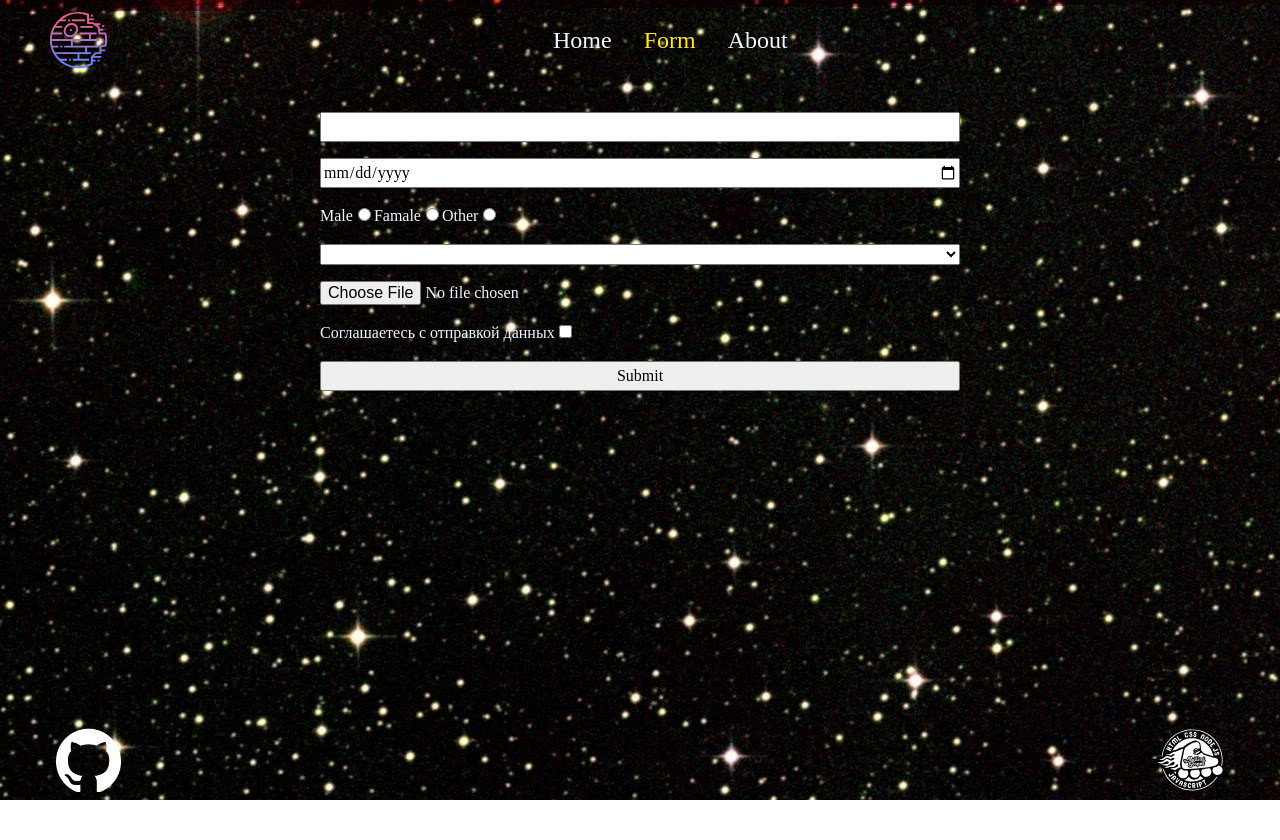
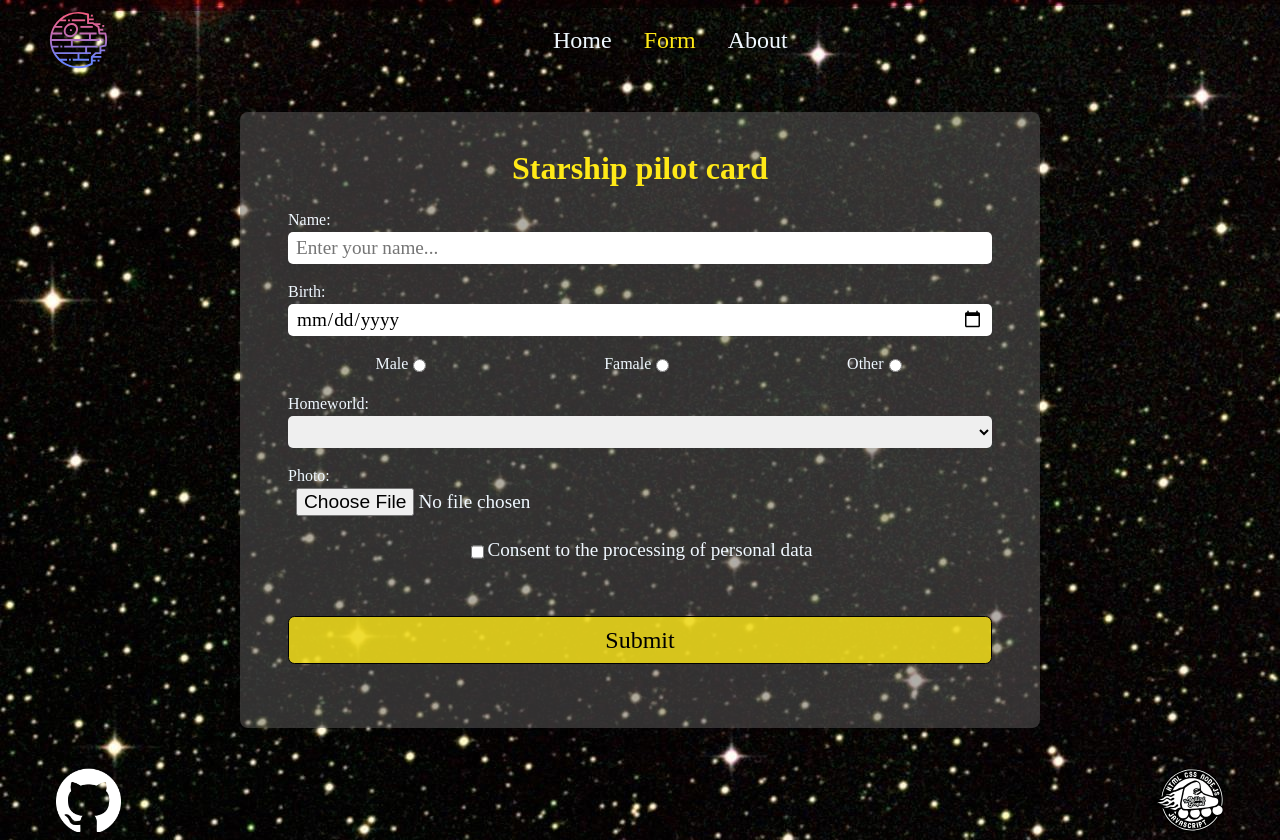
Before and after one commit to D1van007/firstReact, a React (Vite) app: page /form in a window 1280 px wide. Before the commit the page ends 800 px from the top, so only its background shows below. Built offline with nearby package versions, Linux system fonts and the light colour scheme.

Commit message:
feat: add style to form. Correct onload img

```diff
--- a/src/components/card/Card.module.css
+++ b/src/components/card/Card.module.css
@@ -1,6 +1,7 @@
 .person_item {
     list-style-type: none;
     max-width: 20rem;
+    min-height: max-content;
     overflow: hidden;
     cursor: pointer;
     border: 1px solid dimgray;
@@ -11,6 +12,7 @@
 
 .person_foto {
     width: 100%;
+    height: calc(100% - 100px);
     object-fit: cover;
     object-position: center;
 }
--- a/src/components/card/Card.tsx
+++ b/src/components/card/Card.tsx
@@ -25,7 +25,7 @@ class Card extends Component<IPerson, IState> {
   render() {
     const imgUrl =
       this.props.checkbox === true
-        ? 'https://static.wikia.nocookie.net/rustarwars/images/7/73/Chewbaccaheadshot.jpg'
+        ? (this.props.url as string)
         : IMG_PERSON_URL +
           getPersonID((this.props.url as string).slice(0, -1)) +
           IMG_EXTENSION;
--- a/src/components/form/Form.module.css
+++ b/src/components/form/Form.module.css
@@ -1,25 +1,66 @@
 .form_inputs {
   max-width: 50rem;
   color: aliceblue;
-  width: 100%;
+  width: 80%;
   display: flex;
+  align-items: center;
   flex-direction: column;
   margin: 1rem auto;
-  padding: 0 5rem;
+  padding: 2rem 3rem;
+  border-radius: 0.5rem;
   gap: 1rem;
+  background-color: rgba(98, 96, 96, 0.5);
 }
 
-.search_form__input {
-  background-color: rgba(98, 96, 96, 0.5);
-  color: white;
+.form_input {
+  color: black;
   font-size: 1.2rem;
+  height: 2rem;
   width: 100%;
   outline: none;
   padding: 0 0.5rem;
   border-radius: 5px;
+  border: none;
+  cursor: pointer;
 }
 
-.search_form__btn {
-  width: 5rem;
-  border-radius: 5px;
+.form_input__gender {
+  display: flex;
+  width: 100%;
+  justify-content: space-around;
 }
+
+.gender_input__content {
+  display: flex;
+  color: aliceblue;
+    cursor: pointer;
+}
+
+.form_input__photo {
+  color: aliceblue;
+}
+
+.form_input__checkbox {
+  color: aliceblue;
+  display: flex;
+  flex-direction: row-reverse;
+  justify-content: center;
+  cursor: pointer;
+}
+
+.form_btn {
+  font-size: 1.5rem;
+  padding: 0 auto;
+  width: 100%;
+  height: 3rem;
+  margin: 2rem 0;
+  border: none;
+  border-radius: 0.4rem;
+background: rgb(255, 233, 23, 0.8);
+border: 1px solid black;
+cursor: pointer;
+}
+
+.form_btn:hover {
+  background: rgb(255, 233, 23);
+}
--- a/src/components/form/Form.tsx
+++ b/src/components/form/Form.tsx
@@ -46,8 +46,6 @@ class Form extends Component {
     if (this.homeworldRef.current)
       (this.homeworldRef.current as HTMLSelectElement).value =
         this.form.homeworld;
-    if (this.fotoRef.current)
-      (this.fotoRef.current as HTMLInputElement).value = '';
     if (this.checkboxRef.current)
       (this.checkboxRef.current as HTMLInputElement).checked =
         this.form.checkbox;
@@ -55,6 +53,18 @@ class Form extends Component {
 
   componentWillUnmount() {
     this.setAllInputLocalStorage();
+  }
+
+  handlerImgChange(event: React.ChangeEvent<HTMLInputElement>): void {
+    if (event.target.files) {
+      const file = event.target.files[0];
+      const fileReader = new FileReader();
+      fileReader.readAsDataURL(file);
+      fileReader.onload = () => {
+        const urlImgForm = String(fileReader.result);
+        localStorage.setItem('urlImgForm', urlImgForm);
+      };
+    }
   }
 
   setAllInputLocalStorage() {
@@ -69,7 +79,7 @@ class Form extends Component {
     this.setAllInputLocalStorage();
     this.createPerson();
     (event.target as HTMLFormElement).reset();
-    alert('Карточка создана и добавлена на главную страницу');
+    alert('Card created and added to home page');
   };
 
   createPerson() {
@@ -78,7 +88,6 @@ class Form extends Component {
   }
 
   redefineRef(): IForm {
-    // console.log(URL.createObjectURL(this.fotoRef.current?.files[0]));
     return {
       name: this.nameRef.current?.value as string,
       birth: this.birthRef.current?.value as string,
@@ -88,9 +97,8 @@ class Form extends Component {
         other: this.genderRefOther.current?.checked as boolean,
       },
       homeworld: this.homeworldRef.current?.value as string,
-      foto:
-        this.fotoRef.current !== null
-          ? /* this.fotoRef.current.files[0] */ ''
+      foto: localStorage.getItem('urlImgForm')
+        ? (localStorage.getItem('urlImgForm') as string)
         : '',
       checkbox: this.checkboxRef.current?.checked as boolean,
     };
@@ -99,16 +107,24 @@ class Form extends Component {
   render() {
     return (
       <form className={styles.form_inputs} onSubmit={this.handleFormSubmit}>
+        <h1 style={{ color: 'rgb(255, 233, 23)' }}>Starship pilot card</h1>
+        <label htmlFor="name-input" style={{ width: '100%' }}>
+          Name:
           <input
-          className={styles.form_input__name}
+            id="name-input"
+            className={`${styles.form_input__name} ${styles.form_input}`}
             data-testid="name-input"
             type="text"
             name="name"
+            placeholder="Enter your name..."
             required
             ref={this.nameRef}
           />
+        </label>
+        <label htmlFor="birth-input" style={{ width: '100%' }}>
+          Birth:
           <input
-          className={styles.form_input__birth}
+            className={`${styles.form_input__name} ${styles.form_input}`}
             data-testid="birth-input"
             placeholder="дата рождения"
             type="date"
@@ -116,11 +132,11 @@ class Form extends Component {
             required
             ref={this.birthRef}
           />
-        <div>
-          <label htmlFor="maleId">
+        </label>
+        <div className={`${styles.form_input__gender}`}>
+          <label htmlFor="maleId" className={styles.gender_input__content}>
             Male
             <input
-              className={styles.form_input__gender}
               id="maleId"
               data-testid="gender-input"
               name="gender"
@@ -130,10 +146,9 @@ class Form extends Component {
               ref={this.genderRefMale}
             />
           </label>
-          <label htmlFor="maleId">
+          <label htmlFor="famaleId" className={styles.gender_input__content}>
             Famale
             <input
-              className={styles.form_input__gender}
               id="famaleId"
               data-testid="gender-input"
               name="gender"
@@ -142,10 +157,9 @@ class Form extends Component {
               ref={this.genderRefFemale}
             />
           </label>
-          <label htmlFor="otherGender">
+          <label htmlFor="otherGender" className={styles.gender_input__content}>
             Other
             <input
-              className={styles.form_input__gender}
               id="otherGender"
               data-testid="gender-input"
               name="gender"
@@ -155,8 +169,10 @@ class Form extends Component {
             />
           </label>
         </div>
+        <label htmlFor="homeworld-input" style={{ width: '100%' }}>
+          Homeworld:
           <select
-          className={styles.form_input__homeworld}
+            className={`${styles.form_input__name} ${styles.form_input}`}
             data-testid="homeworld-input"
             name="homeworld"
             required
@@ -168,20 +184,27 @@ class Form extends Component {
             <option value="Alderaan">Alderaan</option>
             <option value="Stewjon">Stewjon</option>
           </select>
+        </label>
+        <label htmlFor="foto-input" style={{ width: '100%' }}>
+          Photo:
           <input
-          className={styles.form_input__foto}
+            className={`${styles.form_input__photo} ${styles.form_input}`}
             data-testid="foto-input"
             name="foto"
             type="file"
             accept="image/*"
             required
+            onChange={this.handlerImgChange}
             ref={this.fotoRef}
           />
-        <label htmlFor="checkboxAccept">
-          Соглашаетесь с отправкой данных
+        </label>
+        <label
+          htmlFor="checkboxAccept"
+          className={`${styles.form_input__checkbox} ${styles.form_input}`}
+        >
+          Consent to the processing of personal data
           <input
             id="checkboxAccept"
-            className={styles.form_input__checkbox}
             data-testid="checkbox-input"
             name="acceptData"
             type="checkbox"
--- a/src/components/personList/PersonList.module.css
+++ b/src/components/personList/PersonList.module.css
@@ -1,5 +1,5 @@
 .person_list {
     display: grid;
-    grid-template-columns: 1fr 1fr 1fr 1fr 1fr;
+    grid-template-columns: repeat(auto-fill, minmax(11rem, auto));
     gap: 1rem;
 }
--- a/src/components/personList/PersonList.tsx
+++ b/src/components/personList/PersonList.tsx
@@ -24,6 +24,7 @@ class PeopleList extends React.Component<object, IState> {
           localStorage.getItem('createdPerson') as string
         ) as IPerson[])
       : [];
+
     getApiPerson(API_PERSON).then((res) => {
       const person = [
         ...((res as ISwapi).results as IPerson[]),
--- a/src/types/type.ts
+++ b/src/types/type.ts
@@ -50,6 +50,6 @@ export interface IForm {
     other: boolean;
   };
   homeworld: string;
-  foto: string | File;
+  foto: string;
   checkbox: boolean;
 }
```
Lines whose indentation alone changed are shown as unchanged.
